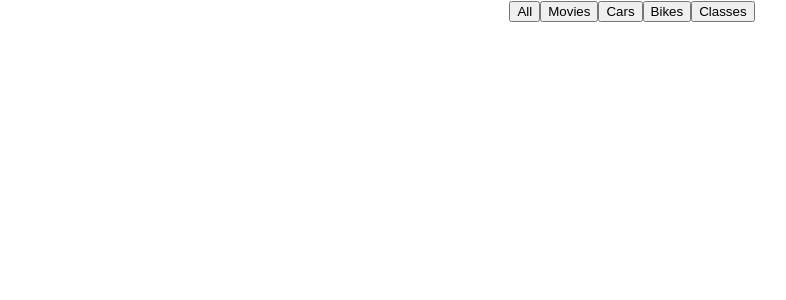
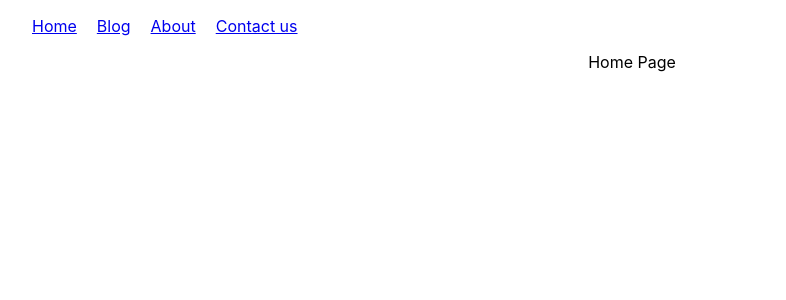
Before and after one commit to ManojNambiraj/demo2, a React (Create React App) app: page / in a window 1280 px wide. Shown: the top 300 px of the page, without its empty margins (8-794 px from the left). Built offline with nearby package versions, Linux system fonts and the light colour scheme.

Commit message:
React States & Routers

```diff
--- a/package.json
+++ b/package.json
@@ -8,6 +8,7 @@
     "@testing-library/user-event": "^13.5.0",
     "react": "^18.3.1",
     "react-dom": "^18.3.1",
+    "react-router-dom": "^6.26.2",
     "react-scripts": "5.0.1",
     "web-vitals": "^2.1.4"
   },
--- a/src/App.js
+++ b/src/App.js
@@ -1,20 +1,37 @@
+import { useState } from "react";
 import "./App.css";
 import Button from "./Button";
+import Routing from "./Pages/Routing";
 
 function App() {
-  const handleClick = (data) => {
-    alert(data);
-  };
+  // const handleClick = (data) => {
+  //   alert(data);
+  // };
+
+  // const [state, setState] = useState(0);
+
+  // const handleLike = () => {
+  //   setState(state + 1)
+  // }
+
+  // const handleDisLike = () => {
+  //   setState(state - 1)
+  // }
 
   return (
     <div className="App">
+      <Routing />
 
-      <Button handleClick={handleClick} btnName={"All"} value={50} />
+      {/* <h1>{state}</h1>
+
+      <button onClick={handleLike}>👍 Like</button>
+      <button onClick={handleDisLike}>👎 DisLike</button> */}
+
+      {/* <Button handleClick={handleClick} btnName={"All"} value={50} />
       <Button handleClick={handleClick} btnName={"Movies"} value={100} />
       <Button handleClick={handleClick} btnName={"Cars"} value={2} />
       <Button handleClick={handleClick} btnName={"Bikes"} value={1000} />
-      <Button handleClick={handleClick} btnName={"Classes"} value={666} />
-
+      <Button handleClick={handleClick} btnName={"Classes"} value={666} /> */}
 
       {/* <h1>Hello World</h1> */}
       {/* <Button itemName={"All"} btnColor={"red"} />
@@ -30,3 +47,5 @@ function App() {
 }
 
 export default App;
+
+// Hooks ----> useState, useReducer, useEffect
--- /dev/null
+++ b/src/Components/Navbar.js
@@ -0,0 +1,25 @@
+import React from "react";
+import { Link } from "react-router-dom";
+
+function Navbar() {
+  return (
+    <div>
+      <ul style={{ listStyleType: "none", display: "flex", gap: 20 }}>
+        <li>
+          <Link to={"/"}>Home</Link>
+        </li>
+        <li>
+          <Link to={"/blog"}>Blog</Link>
+        </li>
+        <li>
+          <Link to={"/about"}>About</Link>
+        </li>
+        <li>
+          <Link to={"/contact"}>Contact us</Link>
+        </li>
+      </ul>
+    </div>
+  );
+}
+
+export default Navbar;
--- /dev/null
+++ b/src/Pages/About.js
@@ -0,0 +1,7 @@
+import React from "react";
+
+function About() {
+  return <div>About Page</div>;
+}
+
+export default About;
--- /dev/null
+++ b/src/Pages/Blog.js
@@ -0,0 +1,7 @@
+import React from "react";
+
+function Blog() {
+  return <div>Blog Page</div>;
+}
+
+export default Blog;
--- /dev/null
+++ b/src/Pages/ContactUs.js
@@ -0,0 +1,7 @@
+import React from "react";
+
+function ContactUs() {
+  return <div>ContactUs Page</div>;
+}
+
+export default ContactUs;
--- /dev/null
+++ b/src/Pages/Home.js
@@ -0,0 +1,7 @@
+import React from "react";
+
+function Home() {
+  return <div>Home Page</div>;
+}
+
+export default Home;
--- /dev/null
+++ b/src/Pages/Routing.js
@@ -0,0 +1,23 @@
+import React from "react";
+import { BrowserRouter, Routes, Route } from "react-router-dom";
+import Home from "./Home";
+import Blog from "./Blog";
+import About from "./About";
+import ContactUs from "./ContactUs";
+import Navbar from "../Components/Navbar";
+
+function Routing() {
+  return (
+    <BrowserRouter>
+      <Navbar />
+      <Routes>
+        <Route path="/" element={<Home />} />
+        <Route path="/blog" element={<Blog />} />
+        <Route path="/about" element={<About />} />
+        <Route path="/contact" element={<ContactUs />} />
+      </Routes>
+    </BrowserRouter>
+  );
+}
+
+export default Routing;
```
Also changed, not shown: 1 other file (tests, documents, lock files or other folders).
